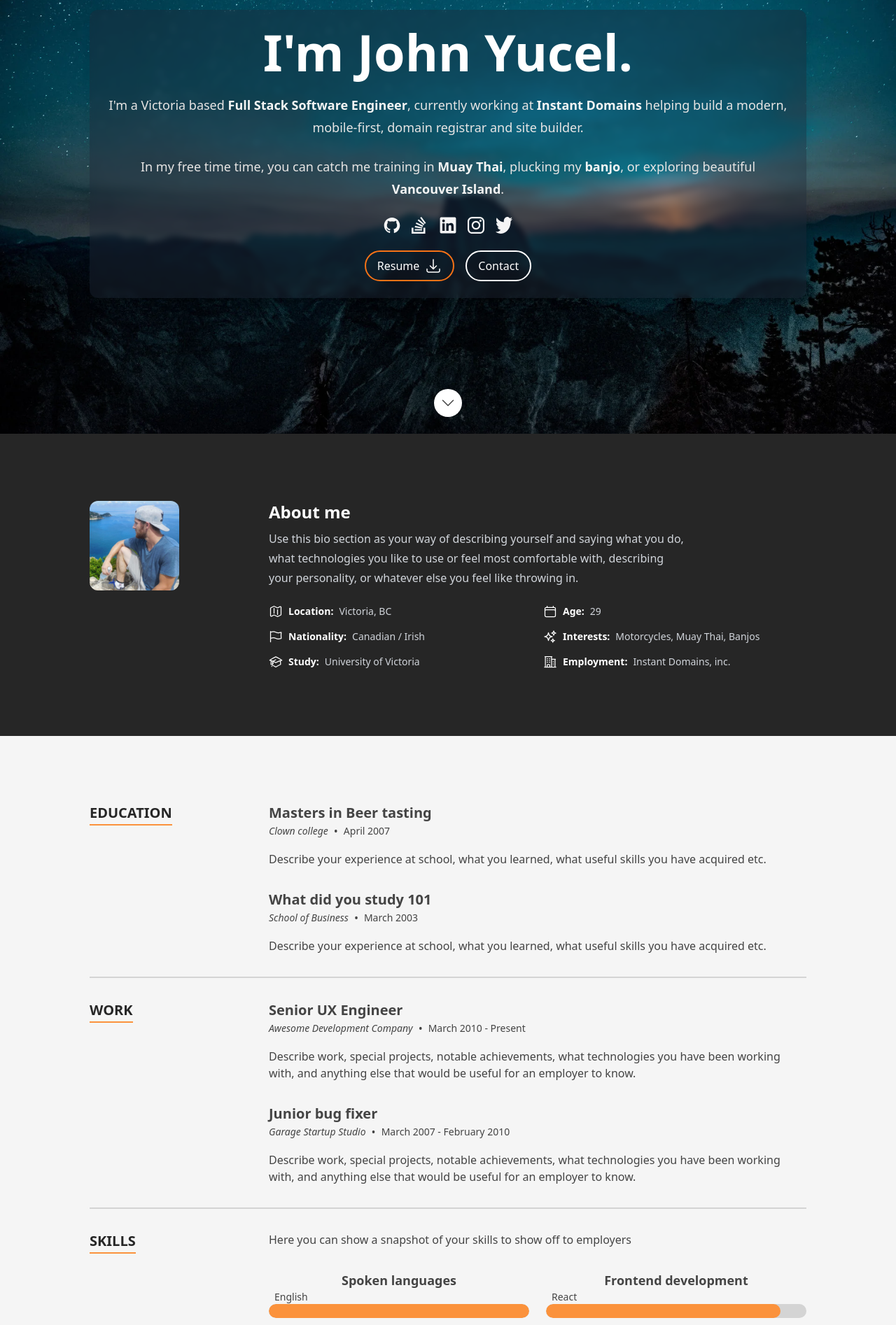
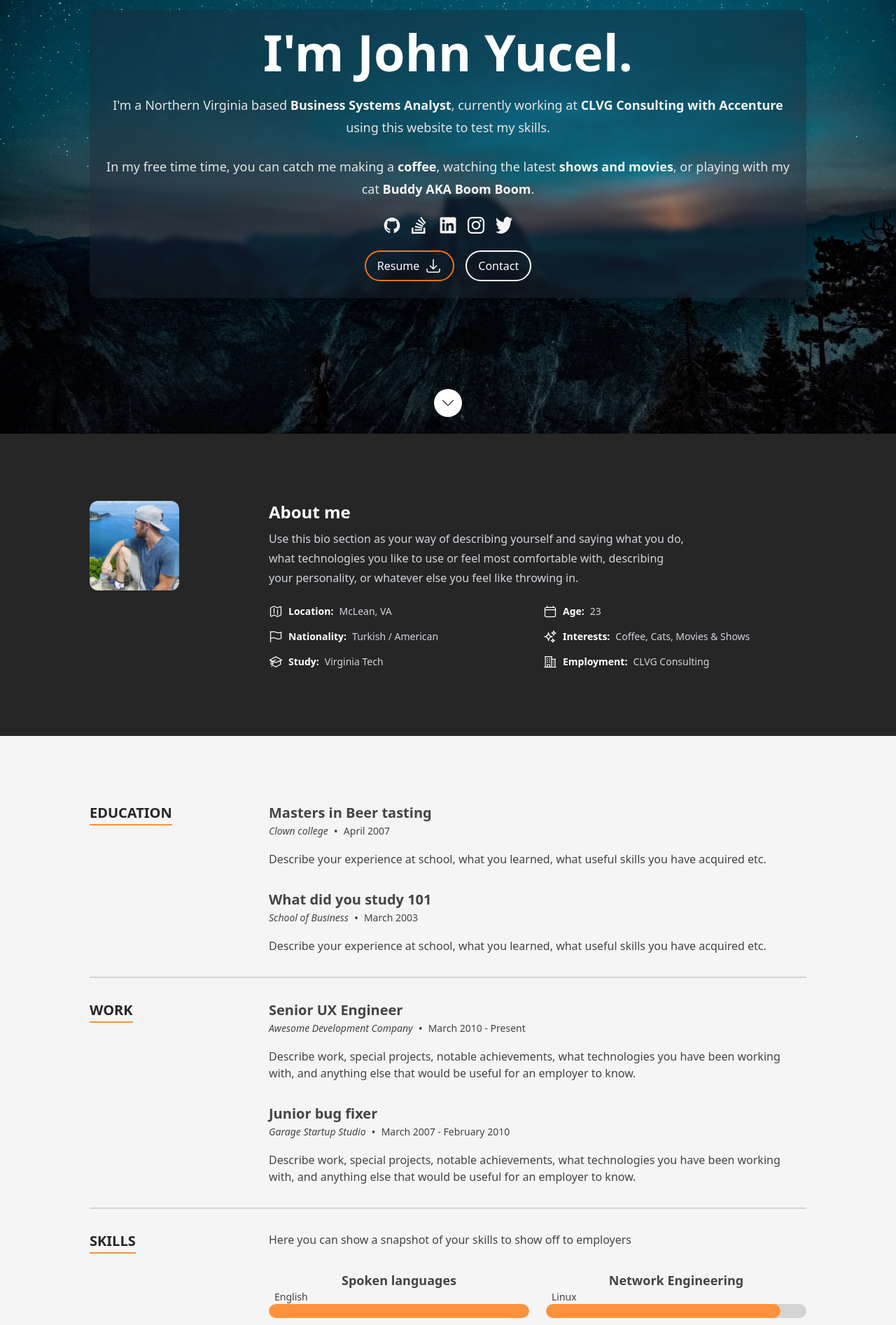
Before and after one commit to JohnsJoking/JohnsJoking.github.io, a Next.js app: page / in a window 1280 px wide. Shown: the part 180-2074 px from the top of the page at 70% size. Built offline with nearby package versions, Linux system fonts and the light colour scheme.

Commit message:
Update data.tsx

```diff
--- a/src/data/data.tsx
+++ b/src/data/data.tsx
@@ -73,14 +73,13 @@ export const heroData: Hero = {
   description: (
     <>
       <p className="prose-sm text-stone-200 sm:prose-base lg:prose-lg">
-        I'm a Victoria based <strong className="text-stone-100">Full Stack Software Engineer</strong>, currently working
-        at <strong className="text-stone-100">Instant Domains</strong> helping build a modern, mobile-first, domain
-        registrar and site builder.
+        I'm a Northern Virginia based <strong className="text-stone-100">Business Systems Analyst</strong>, currently working
+        at <strong className="text-stone-100">CLVG Consulting with Accenture</strong> using this website to test my skills.
       </p>
       <p className="prose-sm text-stone-200 sm:prose-base lg:prose-lg">
-        In my free time time, you can catch me training in <strong className="text-stone-100">Muay Thai</strong>,
-        plucking my <strong className="text-stone-100">banjo</strong>, or exploring beautiful{' '}
-        <strong className="text-stone-100">Vancouver Island</strong>.
+        In my free time time, you can catch me making a <strong className="text-stone-100">coffee</strong>,
+        watching the latest <strong className="text-stone-100">shows and movies</strong>, or playing with my cat{' '}
+        <strong className="text-stone-100">Buddy AKA Boom Boom</strong>.
       </p>
     </>
   ),
@@ -108,12 +107,12 @@ export const aboutData: About = {
   to use or feel most comfortable with, describing your personality, or whatever else you feel like throwing
   in.`,
   aboutItems: [
-    {label: 'Location', text: 'Victoria, BC', Icon: MapIcon},
-    {label: 'Age', text: '29', Icon: CalendarIcon},
-    {label: 'Nationality', text: 'Canadian / Irish', Icon: FlagIcon},
-    {label: 'Interests', text: 'Motorcycles, Muay Thai, Banjos', Icon: SparklesIcon},
-    {label: 'Study', text: 'University of Victoria', Icon: AcademicCapIcon},
-    {label: 'Employment', text: 'Instant Domains, inc.', Icon: BuildingOffice2Icon},
+    {label: 'Location', text: 'McLean, VA', Icon: MapIcon},
+    {label: 'Age', text: '23', Icon: CalendarIcon},
+    {label: 'Nationality', text: 'Turkish / American', Icon: FlagIcon},
+    {label: 'Interests', text: 'Coffee, Cats, Movies & Shows', Icon: SparklesIcon},
+    {label: 'Study', text: 'Virginia Tech', Icon: AcademicCapIcon},
+    {label: 'Employment', text: 'CLVG Consulting', Icon: BuildingOffice2Icon},
   ],
 };
 
@@ -129,8 +128,8 @@ export const skills: SkillGroup[] = [
         level: 10,
       },
       {
-        name: 'French',
-        level: 4,
+        name: 'Turkish',
+        level: 7,
       },
       {
         name: 'Spanish',
@@ -139,10 +138,10 @@ export const skills: SkillGroup[] = [
     ],
   },
   {
-    name: 'Frontend development',
+    name: 'Network Engineering',
     skills: [
       {
-        name: 'React',
+        name: 'Linux',
         level: 9,
       },
       {
```
